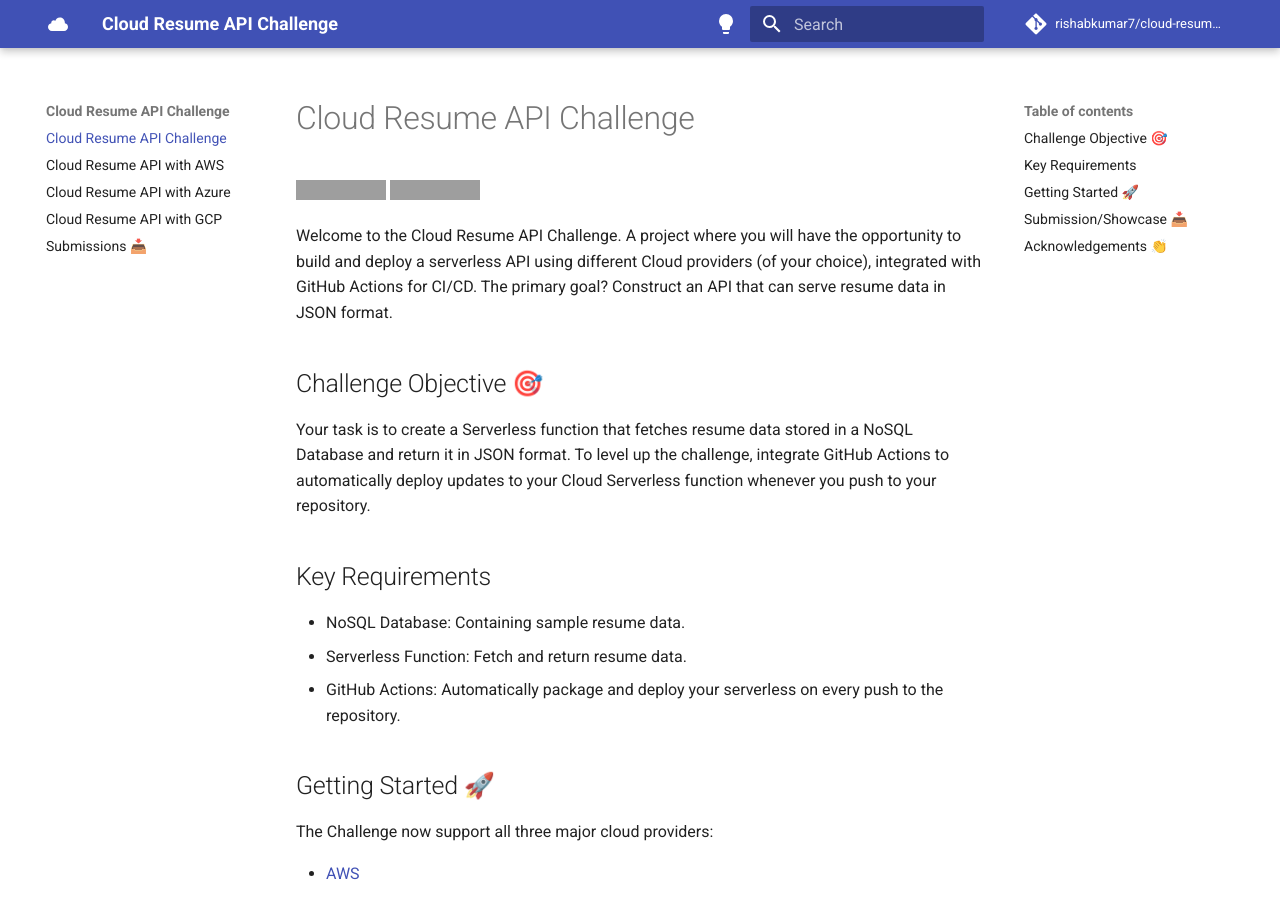
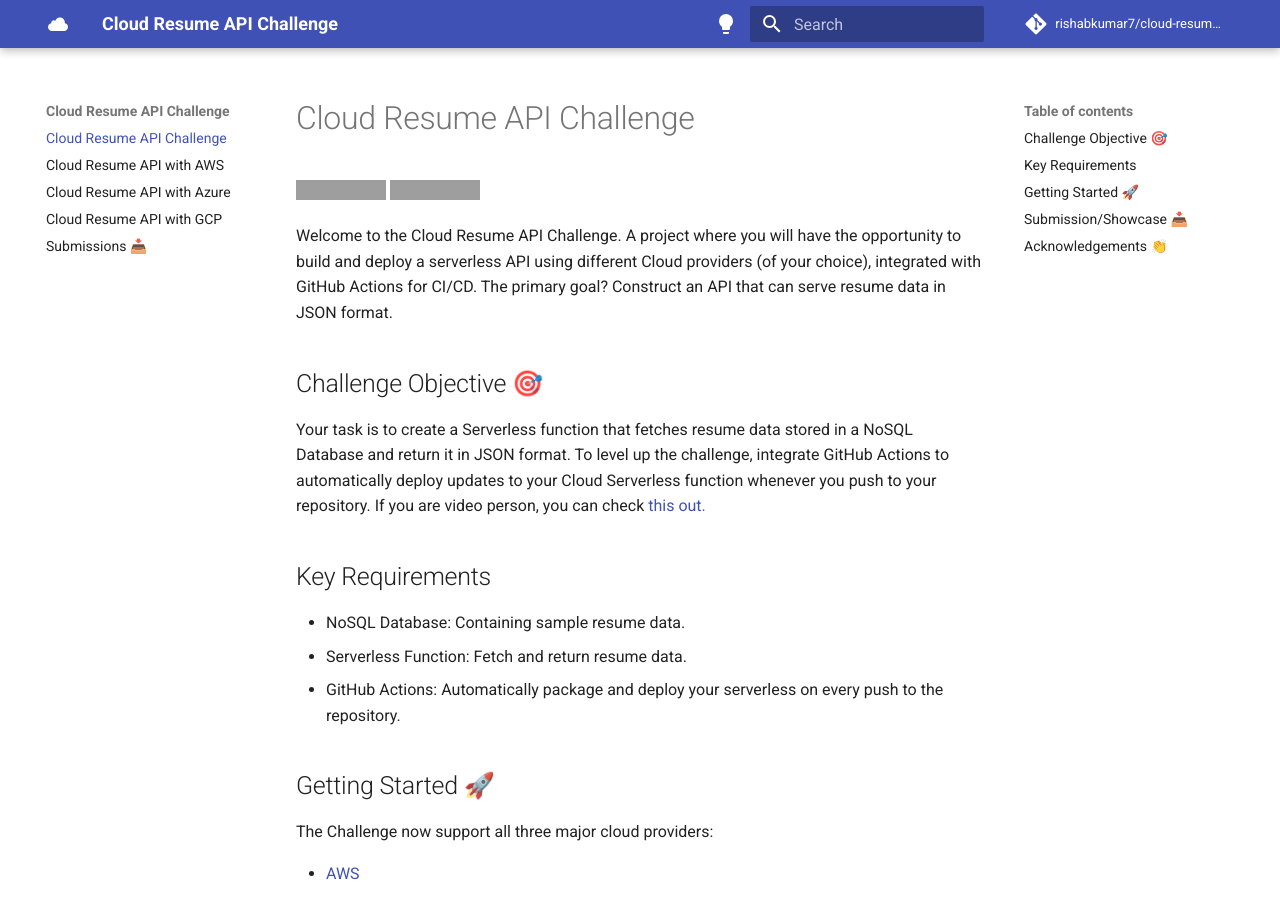
Before and after one commit to rishabkumar7/cloud-resume-api, an MkDocs documentation site: the page built from docs/index.md, in a window 1280 px wide and 900 px high. Built offline with MkDocs 1.6.1 and Material for MkDocs 9.7.7, drawn with Linux system fonts in a browser that asks for light colours; comment, search, counter and statistics services are not loaded; grey boxes are pictures that could not be loaded.

Commit message:
added video resources to the challenge

```diff
--- a/docs/index.md
+++ b/docs/index.md
@@ -8,6 +8,7 @@
 ## Challenge Objective 🎯
 
 Your task is to create a Serverless function that fetches resume data stored in a NoSQL Database and return it in JSON format. To level up the challenge, integrate GitHub Actions to automatically deploy updates to your Cloud Serverless function whenever you push to your repository.
+If you are video person, you can check [this out.](https://youtu.be/iZq8aaGMpjM?si=O4g8Cm6l3urZA1tI)
 
 ## Key Requirements
 
```
Also changed, not shown: docs/aws.md (+2 -0 lines), docs/gcp.md (+2 -0 lines).
